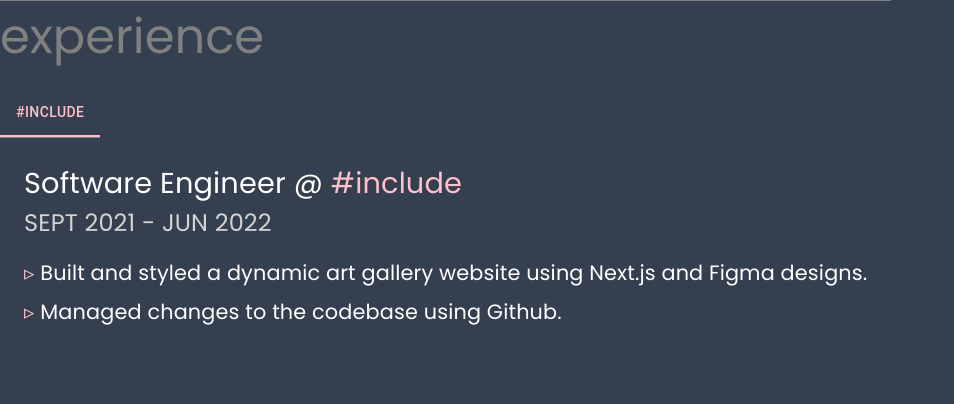
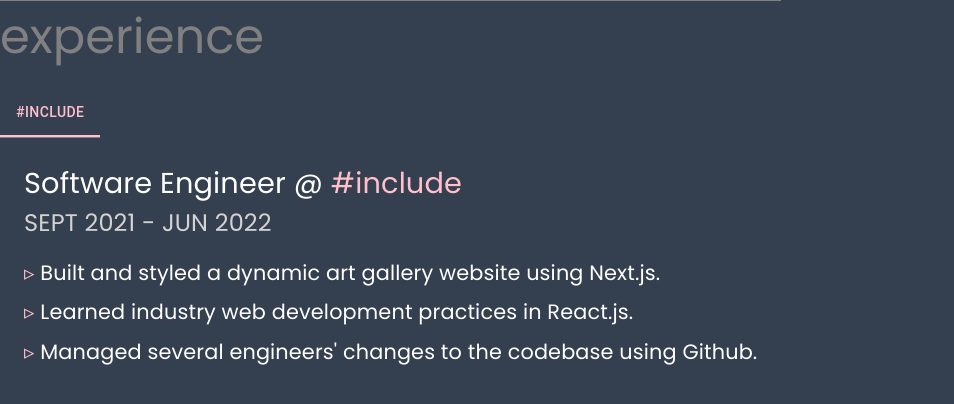
Before and after one commit to brandonw504/personal-website, a Next.js app: page /experience in a window 1280 px wide. Shown: the top 404 px of the page, without its empty margins (0-954 px from the left). Built offline with nearby package versions, Linux system fonts and the light colour scheme.

Commit message:
new resume

```diff
--- a/data/experienceData.js
+++ b/data/experienceData.js
@@ -4,8 +4,9 @@ const experienceData = [
         title: "Software Engineer @ ",
         time: "SEPT 2021 - JUN 2022",
         description: [
-            "Built and styled a dynamic art gallery website using Next.js and Figma designs.",
-            "Managed changes to the codebase using Github."
+            "Built and styled a dynamic art gallery website using Next.js.",
+            "Learned industry web development practices in React.js.",
+            "Managed several engineers' changes to the codebase using Github."
         ]
     }
 ]
```
Also changed, not shown: 1 other file (tests, documents, lock files or other folders).
